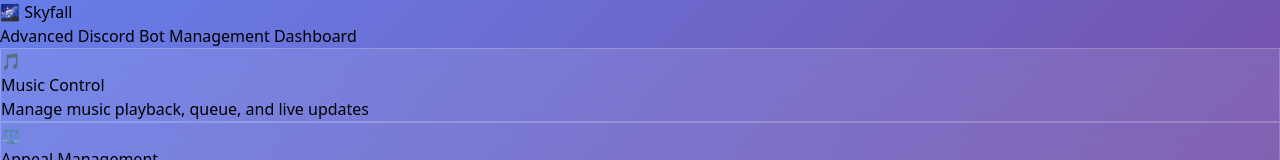
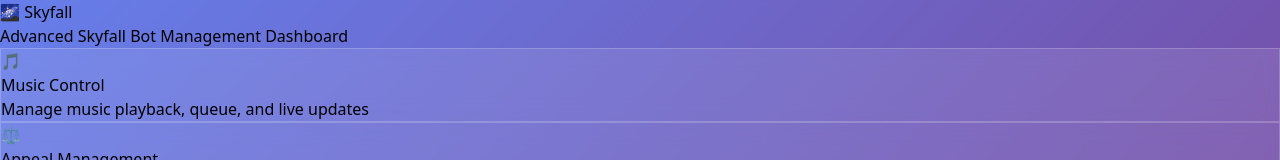
Before and after one commit to Previda/sapphire-modbot, a Next.js app in the folder dashboard/: page / in a window 1280 px wide. Shown: the top 160 px of the page. Built offline with nearby package versions, Linux system fonts and the light colour scheme.

Commit message:
Update bot name to Skyfall throughout dashboard

```diff
--- a/dashboard/pages/index.js
+++ b/dashboard/pages/index.js
@@ -42,7 +42,7 @@ export default function Home() {
     <>
       <Head>
         <title>Skyfall Dashboard</title>
-        <meta name="description" content="Modern Discord Bot Management Dashboard" />
+        <meta name="description" content="Skyfall Bot Management Dashboard" />
         <link rel="icon" href="/favicon.ico" />
       </Head>
 
@@ -57,7 +57,7 @@ export default function Home() {
                   🌌 Skyfall
                 </h1>
                 <p className="text-xl text-white opacity-90 animate-fade-in" style={{animationDelay: '0.3s'}}>
-                  Advanced Discord Bot Management Dashboard
+                  Advanced Skyfall Bot Management Dashboard
                 </p>
               </div>
 
```
